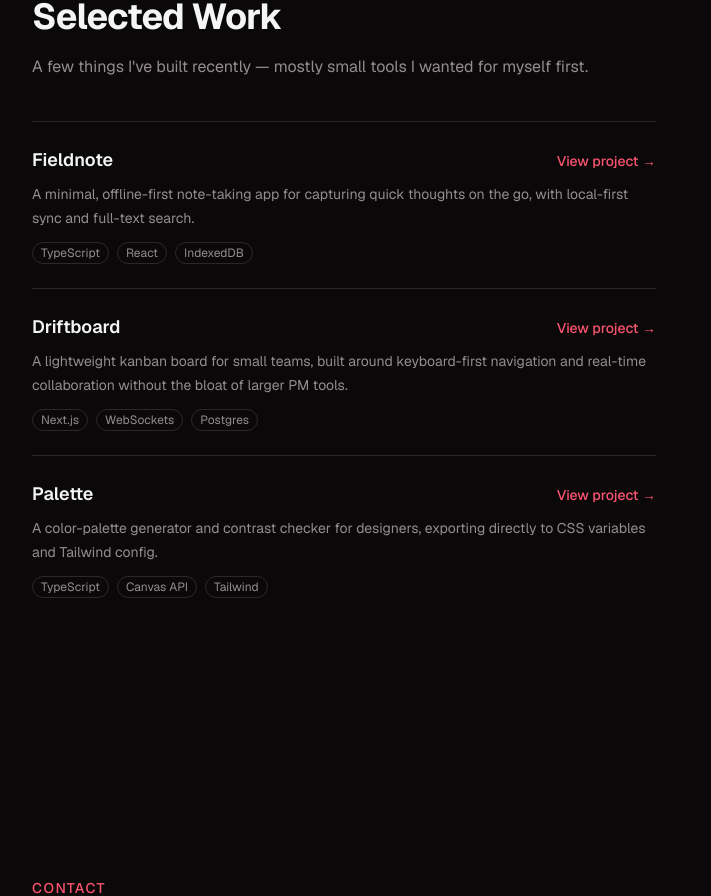
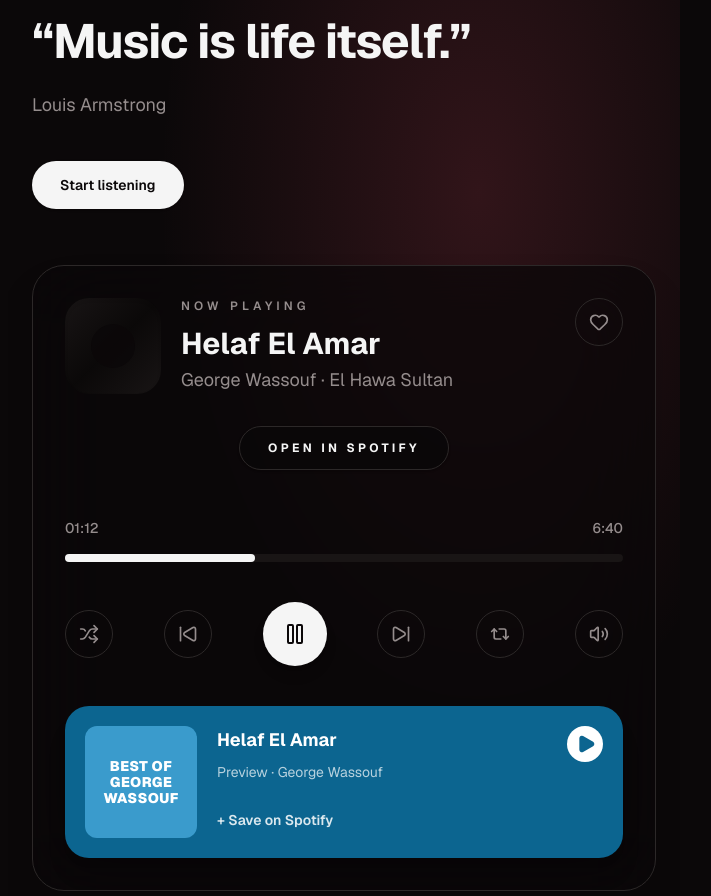
Before and after one commit to deps2code/meem, a Next.js app: page / in a window 1280 px wide. Shown: the part 1663-2559 px from the top of the page, without its empty margins (296-1007 px from the left). Built offline with nearby package versions, Linux system fonts and the light colour scheme.

Commit message:
ADD: Music section base

```diff
--- a/src/app/page.tsx
+++ b/src/app/page.tsx
@@ -1,6 +1,7 @@
 import { SiteHeader } from "@/components/site-header";
 import { HeroSphere } from "@/components/hero-sphere";
 import { SectionAbout } from "@/components/section-about";
+import { SectionMusic } from "@/components/section-music";
 import { SectionWork } from "@/components/section-work";
 import { SectionContact } from "@/components/section-contact";
 
@@ -11,6 +12,7 @@
       <main className="flex flex-1 flex-col">
         <HeroSphere />
         <SectionAbout />
+        <SectionMusic />
         <SectionWork />
         <SectionContact />
       </main>
--- /dev/null
+++ b/src/components/section-music.tsx
@@ -0,0 +1,138 @@
+import {
+  Heart,
+  Pause,
+  Play,
+  Repeat2,
+  Shuffle,
+  SkipBack,
+  SkipForward,
+  Volume2,
+} from "lucide-react";
+
+export function SectionMusic() {
+  return (
+    <section className="relative mx-auto w-full max-w-2xl overflow-hidden px-6 py-24 md:py-32">
+      <div className="pointer-events-none absolute inset-0 bg-[radial-gradient(ellipse_at_70%_30%,color-mix(in_oklch,var(--accent)_16%,transparent),transparent_48%)]" />
+      <div className="relative">
+        <div>
+          <p className="text-sm font-medium uppercase tracking-widest text-accent">
+            Music
+          </p>
+          <h2 className="mt-8 text-4xl font-bold tracking-tight text-foreground sm:text-5xl">
+            &ldquo;Music is life itself.&rdquo;
+          </h2>
+          <p className="mt-6 max-w-xl text-lg leading-8 text-muted-foreground">
+            Louis Armstrong
+          </p>
+          <div className="mt-10">
+            <a
+              href="#contact"
+              className="inline-flex h-12 items-center justify-center rounded-full bg-foreground px-7 text-sm font-semibold text-background shadow-sm transition hover:opacity-85"
+            >
+              Start listening
+            </a>
+          </div>
+        </div>
+
+        <div className="mt-14 rounded-[2rem] border border-border bg-background/72 p-5 shadow-2xl shadow-black/20 backdrop-blur-2xl sm:p-8">
+          <div className="flex items-start gap-4 sm:gap-5">
+            <div className="relative size-20 shrink-0 overflow-hidden rounded-3xl bg-gradient-to-br from-muted via-background to-muted shadow-inner sm:size-24">
+              <div className="absolute left-1/2 top-1/2 size-10 -translate-x-1/2 -translate-y-1/2 rounded-full bg-background/85 sm:size-11" />
+            </div>
+            <div className="min-w-0 flex-1">
+              <p className="text-xs font-semibold uppercase tracking-[0.25em] text-muted-foreground sm:tracking-[0.35em]">
+                Now Playing
+              </p>
+              <h3 className="mt-3 truncate text-2xl font-bold text-foreground sm:text-3xl">
+                Helaf El Amar
+              </h3>
+              <p className="mt-1 text-base text-muted-foreground sm:text-lg">
+                George Wassouf · El Hawa Sultan
+              </p>
+            </div>
+            <button
+              type="button"
+              aria-label="Favorite track"
+              className="flex size-10 shrink-0 items-center justify-center rounded-full border border-border text-muted-foreground transition hover:bg-muted hover:text-foreground sm:size-12"
+            >
+              <Heart className="size-5" />
+            </button>
+          </div>
+
+          <a
+            href="https://open.spotify.com/"
+            target="_blank"
+            rel="noopener noreferrer"
+            className="mx-auto mt-8 flex h-11 w-fit items-center justify-center rounded-full border border-border bg-background/80 px-7 text-xs font-bold uppercase tracking-[0.28em] text-foreground shadow-sm transition hover:bg-muted"
+          >
+            Open in Spotify
+          </a>
+
+          <div className="mt-12">
+            <div className="flex justify-between text-sm font-medium text-muted-foreground">
+              <span>01:12</span>
+              <span>6:40</span>
+            </div>
+            <div className="mt-4 h-2 rounded-full bg-muted">
+              <div className="h-full w-[34%] rounded-full bg-foreground" />
+            </div>
+          </div>
+
+          <div className="mt-10 grid grid-cols-3 justify-items-center gap-3 sm:flex sm:items-center sm:justify-between">
+            {[
+              { label: "Shuffle", icon: Shuffle },
+              { label: "Previous", icon: SkipBack },
+              { label: "Pause", icon: Pause, primary: true },
+              { label: "Next", icon: SkipForward },
+              { label: "Repeat", icon: Repeat2 },
+              { label: "Volume", icon: Volume2 },
+            ].map(({ label, icon: Icon, primary }) => (
+              <button
+                key={label}
+                type="button"
+                aria-label={label}
+                className={
+                  primary
+                    ? "flex size-14 items-center justify-center rounded-full bg-foreground text-background shadow-lg transition hover:opacity-85 sm:size-16"
+                    : "flex size-11 items-center justify-center rounded-full border border-border text-muted-foreground transition hover:bg-muted hover:text-foreground sm:size-12"
+                }
+              >
+                <Icon className={primary ? "size-6" : "size-5"} />
+              </button>
+            ))}
+          </div>
+
+          <div className="mt-10 rounded-[1.5rem] bg-[#0c6590] p-4 text-white shadow-xl sm:p-5">
+            <div className="flex gap-4 sm:gap-5">
+              <div className="flex size-24 shrink-0 items-center justify-center rounded-xl bg-[#3a9bcc] text-center text-xs font-black uppercase leading-4 tracking-wide sm:size-28 sm:text-sm">
+                Best of
+                <br />
+                George
+                <br />
+                Wassouf
+              </div>
+              <div className="min-w-0 flex-1">
+                <div className="flex justify-between gap-4">
+                  <div>
+                    <p className="truncate text-base font-bold sm:text-lg">
+                      Helaf El Amar
+                    </p>
+                    <p className="mt-2 text-sm text-white/70">
+                      Preview · George Wassouf
+                    </p>
+                  </div>
+                  <div className="flex size-9 shrink-0 items-center justify-center rounded-full bg-white text-[#0c6590]">
+                    <Play className="ml-0.5 size-5 fill-current" />
+                  </div>
+                </div>
+                <p className="mt-7 text-sm font-semibold text-white/85">
+                  + Save on Spotify
+                </p>
+              </div>
+            </div>
+          </div>
+        </div>
+      </div>
+    </section>
+  );
+}
```
